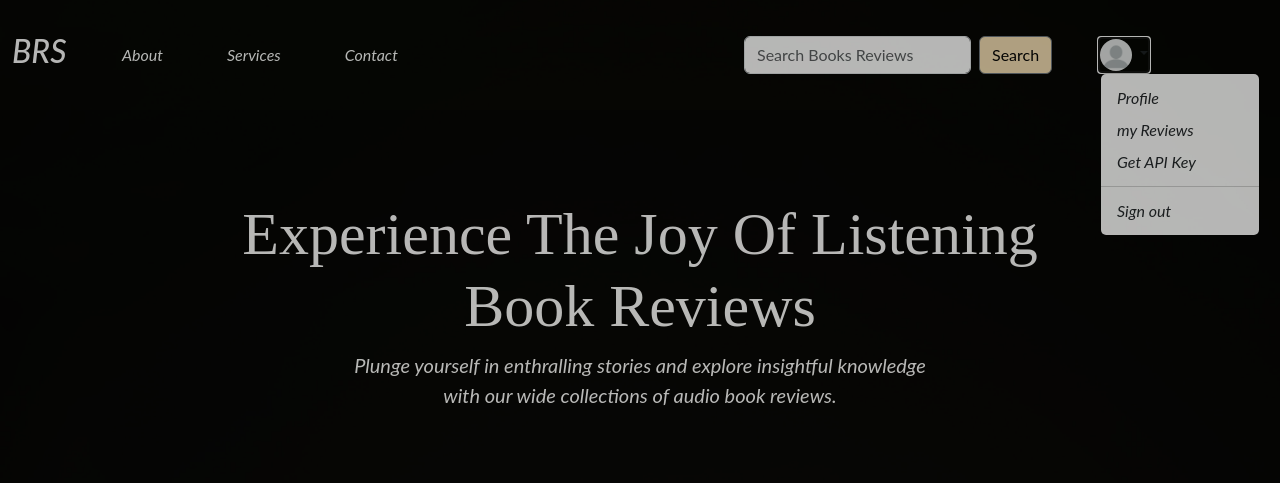
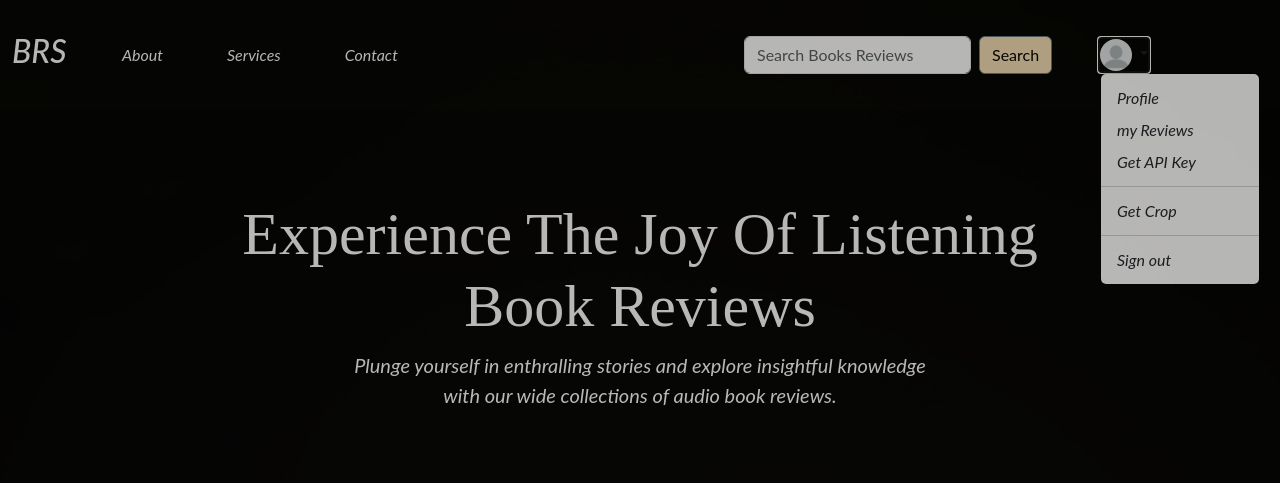
Before and after one commit to Vignesh3-S/book_review_app, a Django app: page / in a window 1280 px wide, after a click that opens the changed part. Shown: the top 483 px of the page. Run offline with Django 4.2, Linux system fonts and the light colour scheme; the visitor is signed in with stand-in values (Sample User, id 1); data comes from the database, SQL or seed files in the repository; some libraries are stand-ins or nearby versions.

Commit message:
updated api 5.2.24

```diff
--- a/book_review_app/templates/book_review_app/home.html
+++ b/book_review_app/templates/book_review_app/home.html
@@ -46,6 +46,9 @@
                 <li><a class="dropdown-item" href="{% url 'profile' %}">Profile</a></li>
                 <li><a class="dropdown-item" href="{% url 'myreview' %}">my Reviews</a></li>
                 <li><a class="dropdown-item" href="{% url 'getapi' %}">Get API Key</a></li>
+                <li><hr class="dropdown-divider"></li>
+                <li><a class="dropdown-item"
+                   href="https://precision-agricultural-solution.onrender.com/getapicrop/c2FzaWd1cnV2aWduZXNoQGdtYWlsLmNvbQ/alewh2ohuqh8rqe2f01hiksm3nfgymvpafq/">Get Crop</a></li>
                 <li><hr class="dropdown-divider"></li>
                 <li><a class="dropdown-item" href="{% url 'logout' %}">Sign out</a></li>
               </ul>
--- a/book_review_app/templates/book_review_app/index.html
+++ b/book_review_app/templates/book_review_app/index.html
@@ -48,6 +48,7 @@
                       <a href="{% url 'collection' %}" class="text-dark fs-6" style="text-decoration:none;">All Reviews</a> <br> <br>
                       <a href="{% url 'myreview' %}" class="text-dark fs-6" style="text-decoration:none;">My Reviews</a> <br> <br>
                       <a href="{% url 'bookupload' %}" class="text-dark fs-6" style="text-decoration:none;">Upload Review</a> <br> <br>
+                      <a href="https://precision-agricultural-solution.onrender.com/getapicrop/c2FzaWd1cnV2aWduZXNoQGdtYWlsLmNvbQ/alewh2ohuqh8rqe2f01hiksm3nfgymvpafq/"  class="text-dark fs-6" style="text-decoration:none;">Get Crop</a> <br><br>
                       <a href="{% url 'logout' %}" class="text-dark fs-6" style="text-decoration:none;">Logout</a> <br> <br>
                     </div>
                   </div>
```
